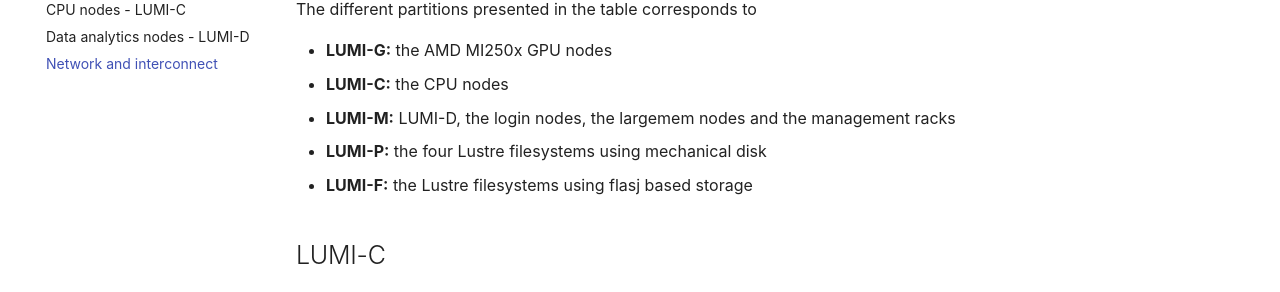
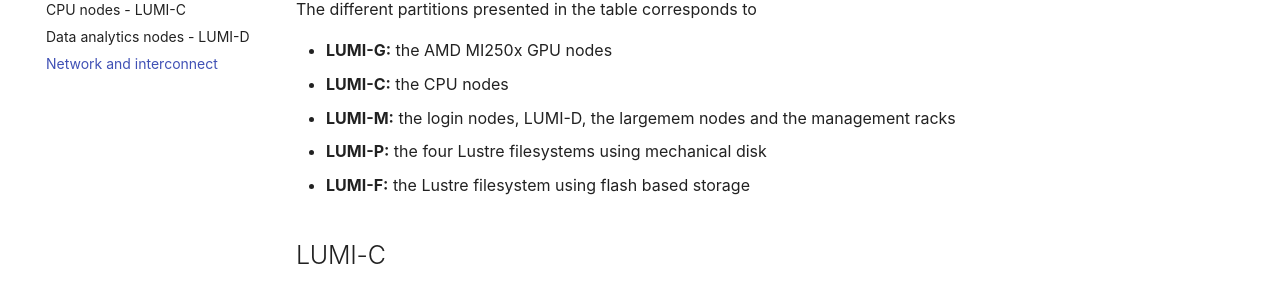
Before and after one commit to Lumi-supercomputer/lumi-userguide, an MkDocs documentation site: the page built from docs/hardware/network.md, in a window 1280 px wide and 900 px high, scrolled down 2081 px. Shown: the part 152-444 px from the top of the window. Built offline with MkDocs 1.6.1 and Material for MkDocs 9.7.7, drawn with Linux system fonts in a browser that asks for light colours.

Commit message:
fix typos

```diff
--- a/docs/hardware/network.md
+++ b/docs/hardware/network.md
@@ -68,9 +68,9 @@
 
   - **LUMI-G:** the AMD MI250x GPU nodes
   - **LUMI-C:** the CPU nodes
-  - **LUMI-M:** LUMI-D, the login nodes, the largemem nodes and the management racks
+  - **LUMI-M:** the login nodes, LUMI-D, the largemem nodes and the management racks
   - **LUMI-P:** the four Lustre filesystems using mechanical disk
-  - **LUMI-F:** the Lustre filesystems using flasj based storage
+  - **LUMI-F:** the Lustre filesystem using flash based storage
 
 ## LUMI-C
 
```
